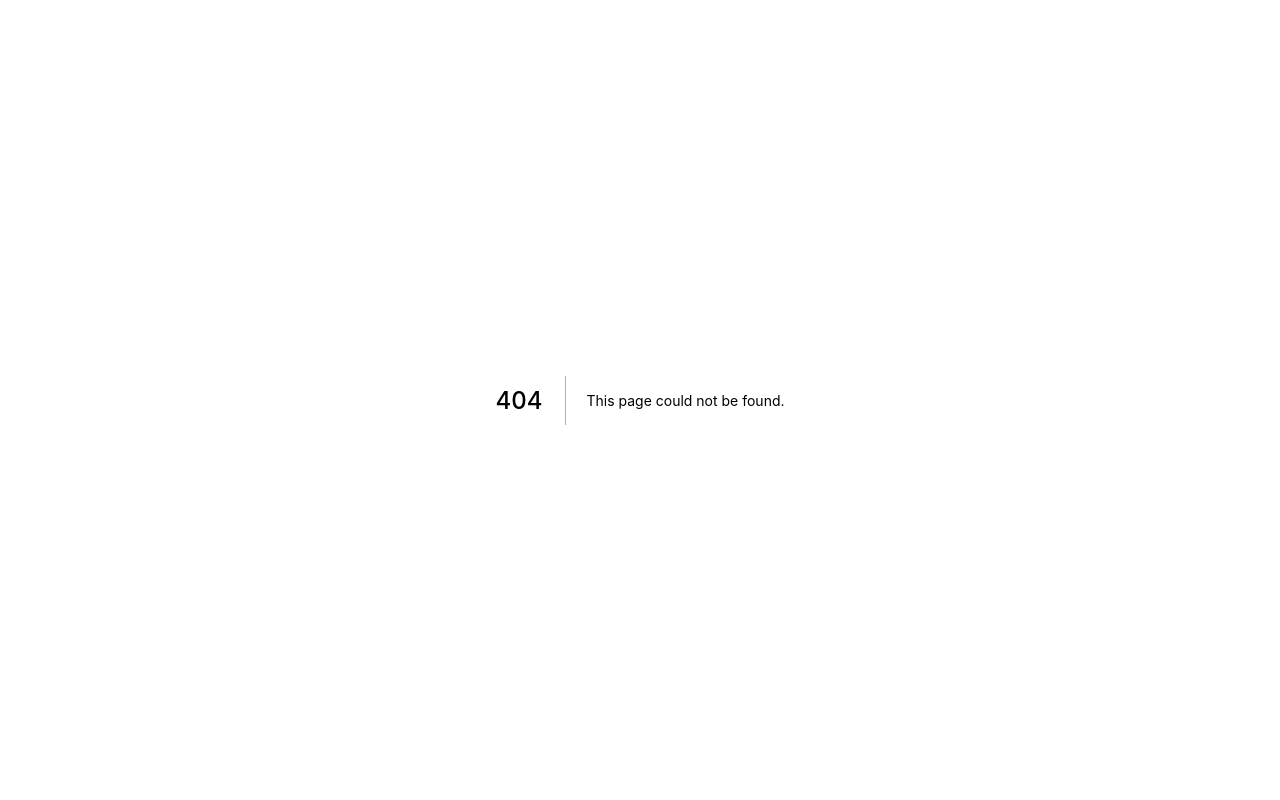
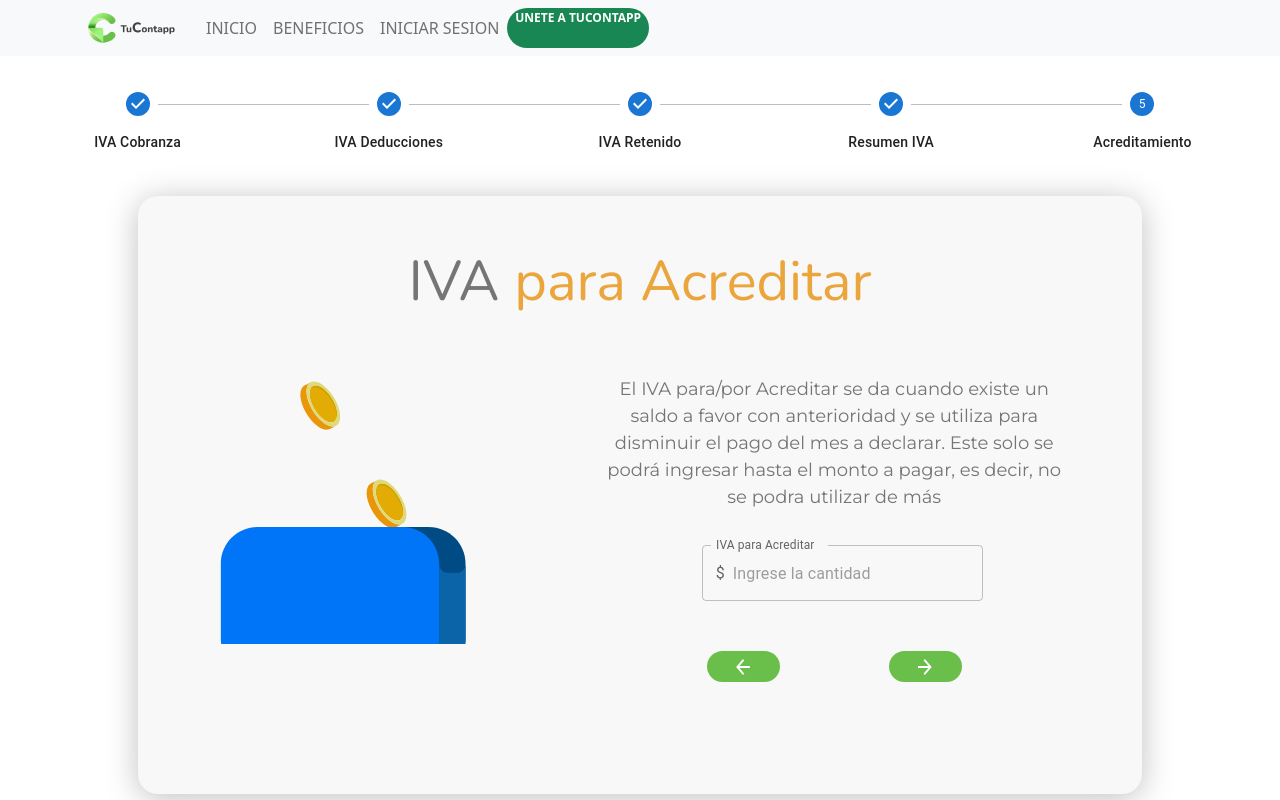
Before and after one commit to ContaApp/Frontedn, a Next.js app: page /ivaacreditable in a window 1280 px wide. Before the commit this address had no page. Shown: the top 800 px of the page. Built offline with nearby package versions, Linux system fonts and the light colour scheme.

Commit message:
Se agrega page iva acreditable

```diff
--- /dev/null
+++ b/components/Lotties/Lottie-iva-a-acreditar.js
@@ -0,0 +1,19 @@
+import Lottie from 'react-lottie';
+import jsonLottie from '../../public/lotties/IVA_Acreditable.json';
+
+const defaultOptions = {
+    loop: true,
+    autoplay: true,
+    animationData: jsonLottie,
+    rendererSettings: {
+      preserveAspectRatio: "xMidYMid slice"
+    }
+  };
+
+  function LottieIVAAcreditable(props) {
+      return (
+<Lottie options={defaultOptions}  />
+      );
+  }
+
+  export default LottieIVAAcreditable;
--- /dev/null
+++ b/pages/ivaacreditable.js
@@ -0,0 +1,67 @@
+import { Col, Row, Button } from 'react-bootstrap';
+import Image from 'next/image';
+
+import Layout from '../components/utilities/Layout';
+import LayoutPage from '../components/utilities/layout-page/LayoutPages';
+
+import StepperIVA from '../components/utilities/Steppers/StepperIVA';
+import InputMoney from '../components/utilities/Input/Input-money-pages';
+import LottieIVAAcreditable from '../components/Lotties/Lottie-iva-a-acreditar';
+
+import next from '../public/assets/icons/Next.svg';
+import prev from '../public/assets/icons/Previus.svg';
+
+export default function IVADeducciones() {
+    return (
+        <Layout>
+            <Col sm={12} md={12}>
+                <StepperIVA num='4' />
+            </Col>
+
+            <LayoutPage>
+
+                <Col sm={12} md={12}>
+                    <h1 className="title-card">IVA
+                        <span className="span-title-card">
+                            para Acreditar
+                        </span>
+                    </h1>
+                </Col>
+
+                <Col sm={12} md={10} className="columna-de-prueba">
+                    <div className="div-multim-cad" >
+                        <Row>
+                            <Col sm={12} md={5}>
+                                <div className="div-image-card">
+                                    <div className="div-container-lottie-card">
+                                        <LottieIVAAcreditable id="lottieIVAAcreditar" className="lottie-pages" alt="IVA para Acreditar" />
+                                    </div>
+                                </div>
+                            </Col>
+                            <Col sm={12} md={7}>
+                                <div className="div-container-text-card">
+                                    <p className="p-text-card">El IVA para/por Acreditar se da cuando existe un saldo a favor con anterioridad y
+                                     se utiliza para disminuir el pago del mes a declarar. Este solo se podrá ingresar hasta el monto a pagar,
+                                      es decir, no se podra utilizar de más</p>
+
+                                    <div className="div-container-input-card">
+                                        <InputMoney nombre="IVA para Acreditar" idInput="Input-ivaAcreditar" />
+                                    </div>
+                                    <div className="div-container-buttons-card">
+                                        <Button className="btn-pages-np">
+                                            <Image className="icon-btn-pages" src={prev} alt="Atrás" />
+                                        </Button>
+                                        <Button className="btn-pages-np">
+                                            <Image className="icon-btn-pages" src={next} alt="Siguiente" />
+                                        </Button>
+
+                                    </div>
+                                </div>
+                            </Col>
+                        </Row>
+                    </div>
+                </Col>
+            </LayoutPage>
+        </Layout>
+    )
+}
```
